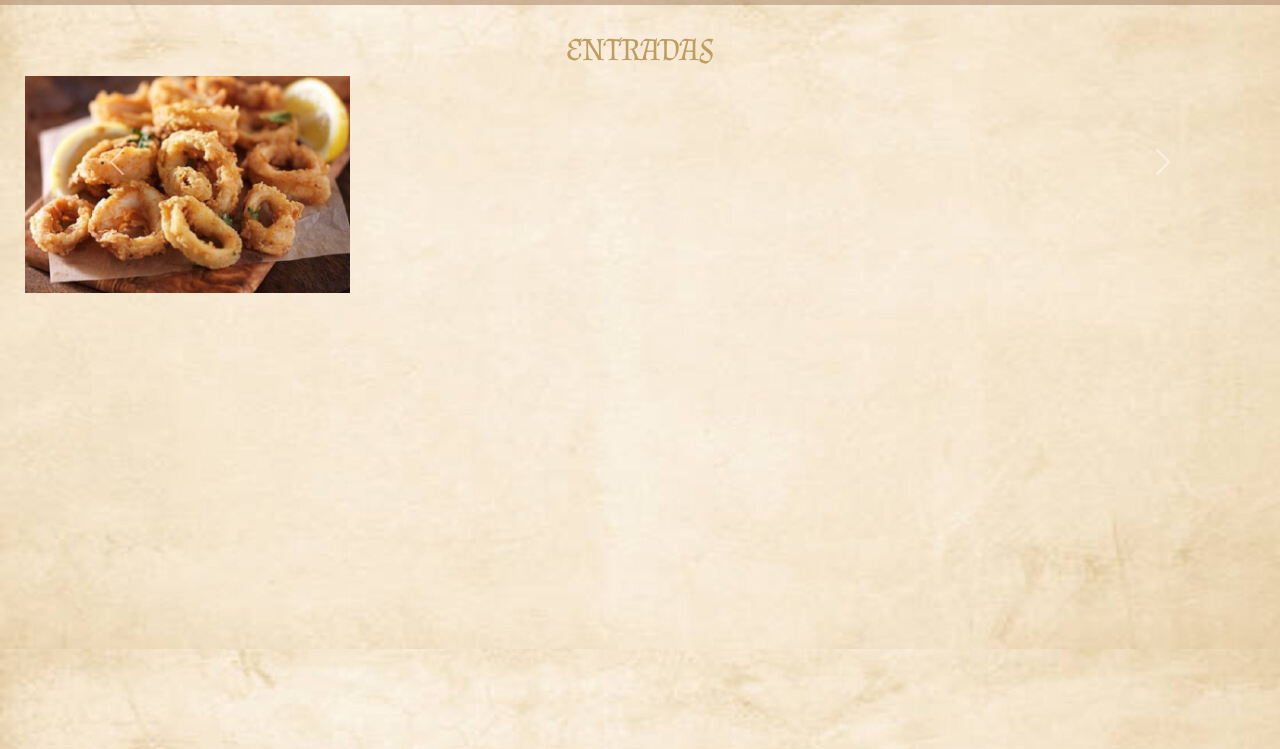
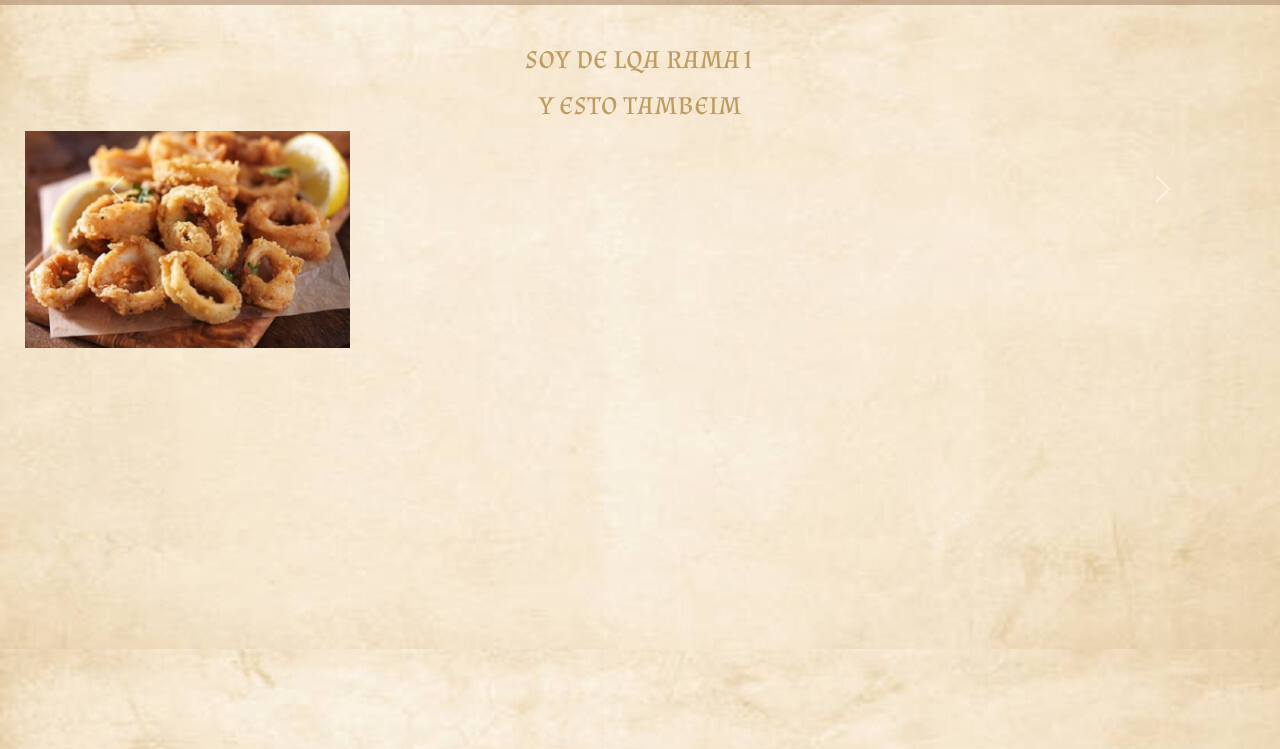
Before and after one commit to baltarodriguezz/PF-Rodriguez, a plain HTML site: page pages/menu.html in a window 1280 px wide. Shown: the part 51-800 px from the top of the page. Drawn offline with nearby package versions, Linux system fonts and the light colour scheme.

Commit message:
probando y modificando

```diff
--- a/pages/menu.html
+++ b/pages/menu.html
@@ -49,7 +49,9 @@
         <div id="carouselExample" class="carousel slide">
             <div class="carousel-inner">
               <div class="carousel-item active">
-                <h2>ENTRADAS</h2>
+                <h2></h2>
+                <h2>soy de lqa rama1</h2>
+                <h2>y esto tambeim</h2>
                 <img src="../img/Rabas-12345678Home1Home12 (1).jpg" class="item-menu" alt="...">
               </div>
               <div class="carousel-item">
```
